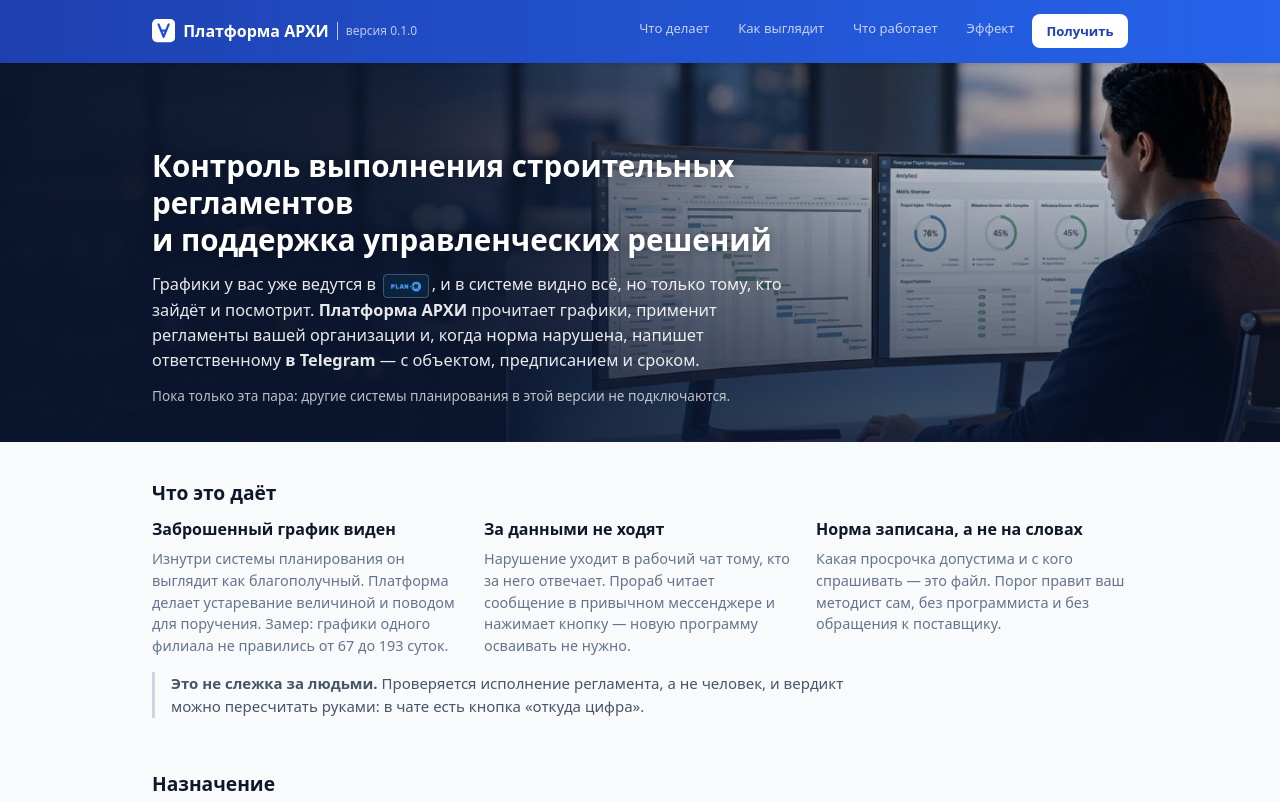
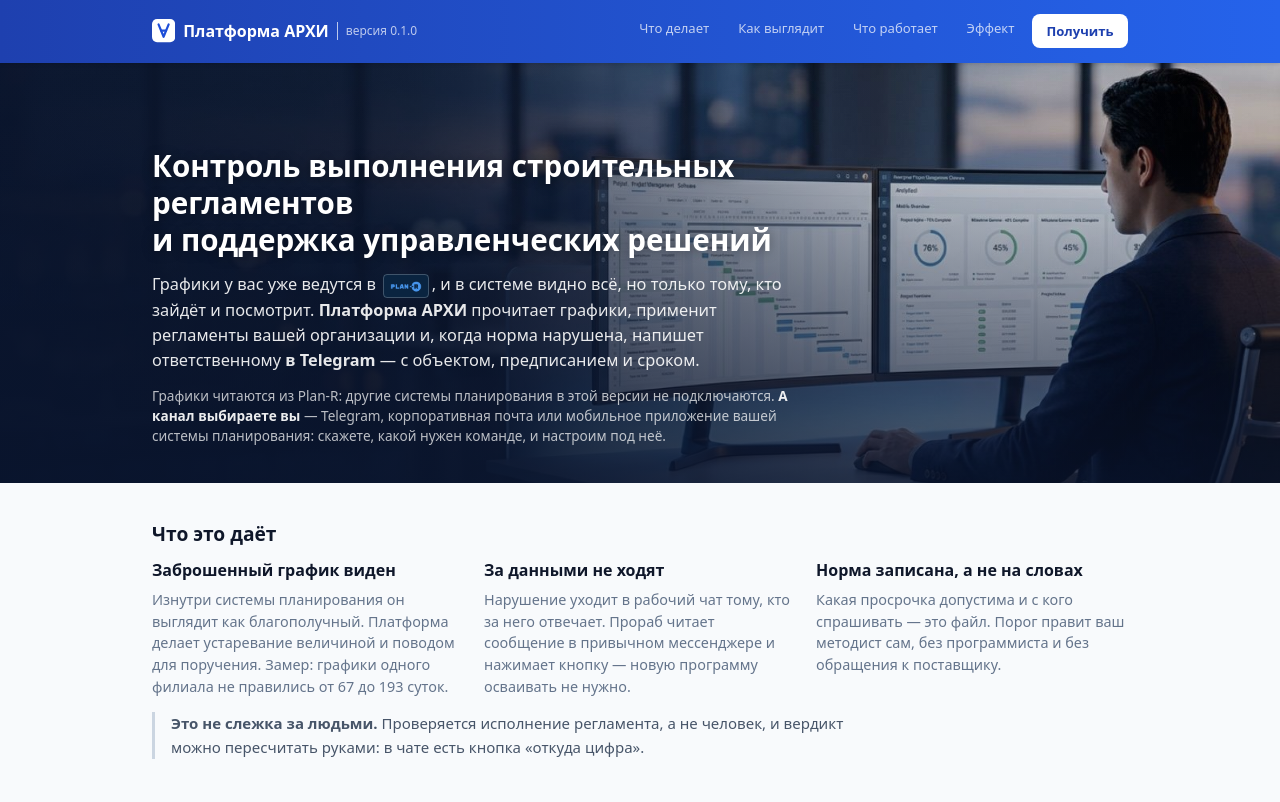
Before and after one commit to Barbashin1970/ARCHI-NSU-Public, a plain HTML site: page index.html in a window 1280 px wide. Shown: the top 802 px of the page. Drawn offline with Linux system fonts and the light colour scheme.

Commit message:
оговорка в герое переписана как приглашение
Строка кончала заглавный блок на «не»: «Пока только эта пара: другие
системы планирования в этой версии не подключаются». Ограничение верное
и остаётся — обещание обязано кончаться там же, где кончается
платформа, — но у строки была вторая половина, которую не говорили.

Вход и выход у платформы разной жёсткости. Вход один: графики читаются
из Plan-R. Выход сменный: вычислитель от канала отделён, и канал
доставки настраивается — это уже сказано ниже, в разделе «Как это
выглядит», но в герое читатель до него ещё не дошёл.

Теперь строка называет обе стороны: ограничение по источнику и выбор
по каналу, «скажете, какой нужен команде, и настроим под неё».

ПОЧЕМУ НЕ «ЛЮБОЙ МЕССЕНДЖЕР», как было предложено. Ниже на странице
названы три канала — Telegram, корпоративная почта, мобильное приложение
системы планирования. Слово «любой» пообещало бы Slack и Teams, о которых
страница молчит, и расхождение нашли бы на первой же встрече. «Какой
нужен вашей команде» зовёт так же, а обещает ровно то, что есть.
Появятся другие каналы — слово меняется в одном месте, условие записано
в комментарии рядом.

Герой 59 → 80 слов: приглашение стоит этих двадцати одного.

Co-Authored-By: Claude Opus 5 (1M context) <noreply@anthropic.com>

```diff
--- a/index.html
+++ b/index.html
@@ -181,9 +181,33 @@
         не должен уводить со страницы изделия, а открытая вкладка не получает
         доступа к нашей.
       -->
+      <!--
+        СТРОКА ПЕРЕПИСАНА КАК ПРИГЛАШЕНИЕ. 13.09.2026, решение владельца.
+
+        Прежде она была чистым ограничением и кончала заглавный блок
+        на «не»: «Пока только эта пара: другие системы планирования
+        в этой версии не подключаются». Ограничение верное и остаётся —
+        обещание обязано кончаться там же, где кончается платформа, —
+        но у строки есть вторая половина, которую раньше не говорили.
+
+        ВХОД И ВЫХОД — РАЗНЫЕ СТОРОНЫ, и жёсткость у них разная.
+        Вход один: графики читаются из Plan-R, и другие системы
+        планирования в этой версии не подключаются. Выход сменный:
+        вычислитель от канала отделён, и канал доставки настраивается
+        (это сказано и ниже, в разделе «Как это выглядит»).
+
+        ПОЧЕМУ НЕ «ЛЮБОЙ МЕССЕНДЖЕР». Ниже на странице названы три
+        канала — Telegram, корпоративная почта, мобильное приложение
+        системы планирования. Слово «любой» пообещало бы Slack и Teams,
+        а страница о них молчит; расхождение найдут на первой же встрече.
+        Поэтому «какой нужен вашей команде» — зовёт так же, а обещает
+        ровно то, что есть. Появятся другие каналы — слово меняется здесь.
+      -->
       <p class="granica-redakcii">
-        Пока только эта пара: другие системы планирования
-        в этой версии не подключаются.
+        Графики читаются из Plan-R: другие системы планирования в этой
+        версии не подключаются. <b>А канал выбираете вы</b> — Telegram,
+        корпоративная почта или мобильное приложение вашей системы
+        планирования: скажете, какой нужен команде, и настроим под неё.
       </p>
     </div>
   </div>
```
